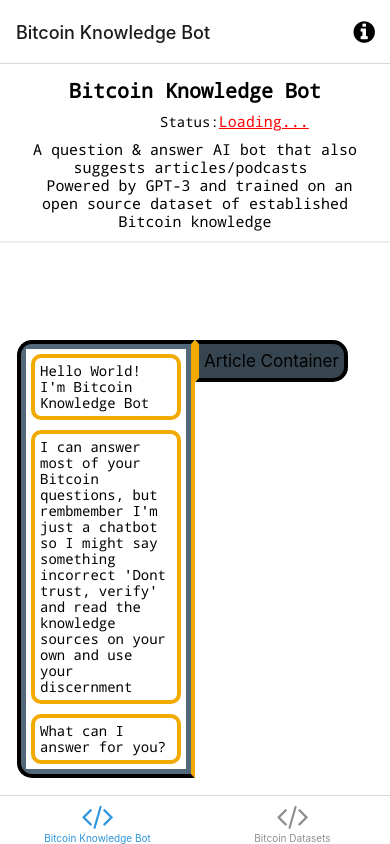
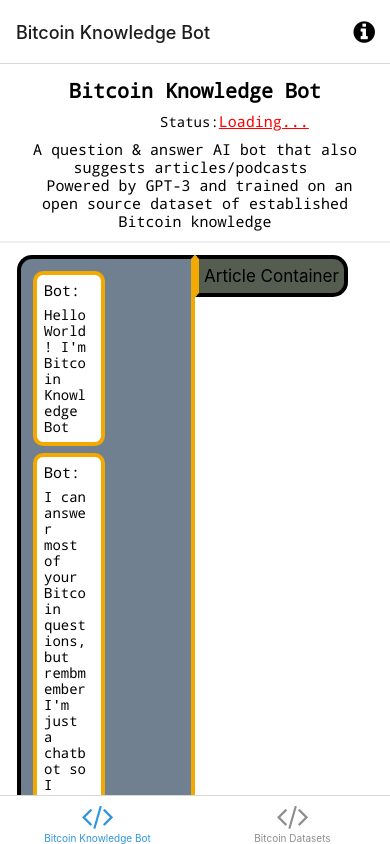
Before and after one commit to bitcoin-knowledge/Frontend, a React Native app: screen /TabOne in a window 390 px wide. Built offline with nearby package versions, Linux system fonts and the light colour scheme; no server answers; what expo-linking would draw is missing.

Commit message:
Mid migration of chatbot code

```diff
--- a/components/ArticleSuggestion.tsx
+++ b/components/ArticleSuggestion.tsx
@@ -19,7 +19,7 @@
 
 const styles = StyleSheet.create({
   articleContainer: {
-    backgroundColor: '#36454f',
+    backgroundColor: '#555d50',
     borderWidth: 4,
     borderLeftColor: '#F2A900',
     borderTopRightRadius: 15,
--- a/components/Chatbot.tsx
+++ /dev/null
@@ -1,62 +0,0 @@
-import * as WebBrowser from 'expo-web-browser';
-import { StyleSheet, TouchableOpacity } from 'react-native';
-import InfiniteScroll from 'react-infinite-scroll-component';
-import Colors from '../constants/Colors';
-import { MonoText } from './StyledText';
-import { Text, View } from './Themed';
-
-export default function Chatbot({ path, messages }: { path: string, messages: Array<{ id: number, text: string, name: string }> }) {
-
-  return (
-      <View style={styles.chatbotContainer}>
-        <InfiniteScroll
-            dataLength={3} //This is important field to render the next data
-            loader={<h4>Loading...</h4>}
-            next={() => null}
-            hasMore={false}
-        >
-            {messages.map((message, index) => {
-                return (
-                    <View key={index}>
-                        <View style={styles.chatTextContainer}>
-                            <MonoText>{message.text}</MonoText>
-                        </View>
-                    </View>
-                )
-            })}
-        </InfiniteScroll>
-      </View>
-  );
-}
-
-const styles = StyleSheet.create({
-  chatbotContainer: {
-    width: '50%',
-    backgroundColor: '#536878',
-    borderWidth: 4,
-    borderRightColor: '#F2A900',
-    borderTopLeftRadius: 15,
-    borderBottomLeftRadius: 15,
-    padding: 5,
-    alignItems: 'center',
-  },
-  homeScreenFilename: {
-    marginVertical: 7,
-  },
-  codeHighlightContainer: {
-    borderRadius: 3,
-    paddingHorizontal: 4,
-  },
-  scrollComponentStyles: {
-    borderWidth: 4,
-    borderTopColor: 'white',
-  },
-  chatTextContainer: {
-    borderWidth: 4,
-    borderColor: '#F2A900',
-    borderRadius: 10,
-    padding: 5,
-    margin: 5,
-  },
-
-});
--- a/components/KnowledgeWindow.tsx
+++ b/components/KnowledgeWindow.tsx
@@ -1,6 +1,6 @@
 import * as WebBrowser from 'expo-web-browser';
 import { StyleSheet, TouchableOpacity } from 'react-native';
-import Chatbot from './Chatbot';
+import Chatbot from './chatbot/Chatbot';
 import ArticleSuggestion from './ArticleSuggestion';
 import Colors from '../constants/Colors';
 import { MonoText } from './StyledText';
@@ -8,27 +8,14 @@
 import { useState } from 'react';
 
 export default function KnowledgeWindow({ path }: { path: string }) {
-  const [messages, setMessages] = useState([
-    {
-        id: 1,
-        text: "Hello World! I'm Bitcoin Knowledge Bot",
-        name: "Bot"
-    },
-    {
-        id: 2,
-        text: "I can answer most of your Bitcoin questions, but rembmember I'm just a chatbot so I might say something incorrect 'Dont trust, verify' and read the knowledge sources on your own and use your discernment",
-        name: "Bot"
-    },
-    {
-        id: 3,
-        text: "What can I answer for you?",
-        name: "Bot"
-    }
-  ])
+  const [height, setHeight] = useState(0);
   return (
     <View>
-      <View style={styles.knowledgeContainer}>
-        <Chatbot path={path} messages={messages}/>
+      <View style={styles.knowledgeContainer} onLayout={(event) => {
+        const {height} = event.nativeEvent.layout;
+        setHeight(height);
+      }}>
+        <Chatbot path={path} height={height}/>
         <ArticleSuggestion path={path} />
       </View>
     </View>
--- /dev/null
+++ b/components/chatbot/ChatInput.tsx
@@ -0,0 +1,52 @@
+import * as WebBrowser from 'expo-web-browser';
+import { StyleSheet, TextInput, Pressable } from 'react-native';
+import Colors from '../../constants/Colors';
+import { MonoText } from '../StyledText';
+import { Text, View } from '../Themed';
+import { useState } from 'react';
+
+export default function ChatInput() {
+  const [text, onChangeText] = useState('');
+
+  return (
+    <View style={styles.inputContainer}>
+        <TextInput style={styles.input} onChangeText={onChangeText} value={text} placeholder='Type your message here...' />
+        <Pressable style={styles.button} onPress={() => console.log('send')}>
+            <MonoText style={styles.buttonText}>send</MonoText>
+        </Pressable>
+    </View>
+  );
+}
+
+const styles = StyleSheet.create({
+  inputContainer: {
+    width: '75%',
+    flexDirection: 'row',
+    borderWidth: 2,
+    padding: 10,
+    alignItems: 'center',
+    borderColor: '#F2A900',
+    borderRadius: 15,
+  },
+  input: {
+    width: '99%',
+    backgroundColor: 'white',
+    borderWidth: 1,
+    padding: 5,
+    borderRadius: 5,
+  },
+  buttonText: {
+    fontSize: 15,
+  },
+  button: {
+    width: '10%',
+    padding: 5,
+    marginLeft: 10,
+    borderWidth: 1,
+    borderColor: '#F2A900',
+    borderRadius: 5,
+    alignItems: 'center',
+    justifyContent: 'center',
+    backgroundColor: 'black',
+  },
+});
--- /dev/null
+++ b/components/chatbot/Chatbot.tsx
@@ -0,0 +1,125 @@
+import * as WebBrowser from 'expo-web-browser';
+import { StyleSheet, TouchableOpacity } from 'react-native';
+import InfiniteScroll from 'react-infinite-scroll-component';
+import Colors from '../../constants/Colors';
+import { MonoText } from '../StyledText';
+import { Text, View } from '../Themed';
+import { useState, useRef, useEffect } from 'react';
+import ChatInput from './ChatInput';
+
+export default function Chatbot({ path, height}: { path: string, height: number }) {
+  const fixedHeight = height / 100 * 90;
+  const [id, setId] = useState(4);
+  const [newMessage, setNewMessage] = useState('');
+  const [messages, setMessages] = useState([
+    {
+        id: 1,
+        text: "Hello World! I'm Bitcoin Knowledge Bot",
+        name: "Bot"
+    },
+    {
+        id: 2,
+        text: "I can answer most of your Bitcoin questions, but rembmember I'm just a chatbot so I might say something incorrect 'Dont trust, verify' and read the knowledge sources on your own and use your discernment",
+        name: "Bot"
+    },
+    {
+        id: 3,
+        text: "What can I answer for you?",
+        name: "Bot"
+    }
+  ])
+
+  const handleOnSubmit = (e: Event) => {
+    e.preventDefault();
+    // create user message from prompt
+    setId(id + 1)
+    const userMessage = {
+      id: id,
+      text: newMessage,
+      name: "User"
+    }
+    // add user message to messages
+    setTimeout(() => {
+      setMessages([...messages, userMessage])
+    }, 1000)
+    // Clear input field
+    setNewMessage('');
+  }
+
+  return (
+      <View style={styles.chatbotContainer}>
+          <InfiniteScroll
+              dataLength={3} //This is important field to render the next data
+              height={fixedHeight}
+              loader={<h4>Loading...</h4>}
+              next={() => null}
+              hasMore={false}
+          >
+              {messages.map((message, index) => {
+                  return (
+                      message.name === 'Bot'
+                      ?
+                          <View key={index} style={styles.botTextContainer}>
+                              <MonoText style={styles.nameText}>Bot:</MonoText>
+                              <MonoText>{message.text}</MonoText>
+                          </View>
+                      :
+                          <View key={index} style={styles.userTextContainer}>
+                                  <MonoText style={styles.nameText}>User:</MonoText>
+                                  <MonoText>{message.text}</MonoText>
+                          </View>
+                  )
+              })}
+          </InfiniteScroll>
+          <ChatInput />
+      </View>
+  );
+}
+
+const styles = StyleSheet.create({
+  chatbotContainer: {
+    width: '50%',
+    backgroundColor: '#708090',
+    borderWidth: 4,
+    borderRightColor: '#F2A900',
+    borderTopLeftRadius: 15,
+    borderBottomLeftRadius: 15,
+    padding: 5,
+    alignItems: 'center',
+  },
+  homeScreenFilename: {
+    marginVertical: 7,
+  },
+  codeHighlightContainer: {
+    borderRadius: 3,
+    paddingHorizontal: 4,
+  },
+  scrollComponentStyles: {
+    borderWidth: 4,
+    borderTopColor: 'white',
+  },
+  botTextContainer: {
+    maxWidth: '45%',
+    minWidth: '5%',
+    justifyContent: 'flex-start',
+    borderWidth: 4,
+    borderColor: '#F2A900',
+    borderRadius: 10,
+    padding: 7,
+    margin: 7,
+  },
+  userTextContainer: {
+    maxWidth: '45%',
+    minWidth: '5%',
+    justifyContent: 'flex-end',
+    borderWidth: 4,
+    borderColor: '#F2A900',
+    borderRadius: 10,
+    padding: 7,
+    margin: 7,
+  },
+  nameText: {
+    fontSize: 15,
+    marginBottom: 7,
+  },
+});
```
